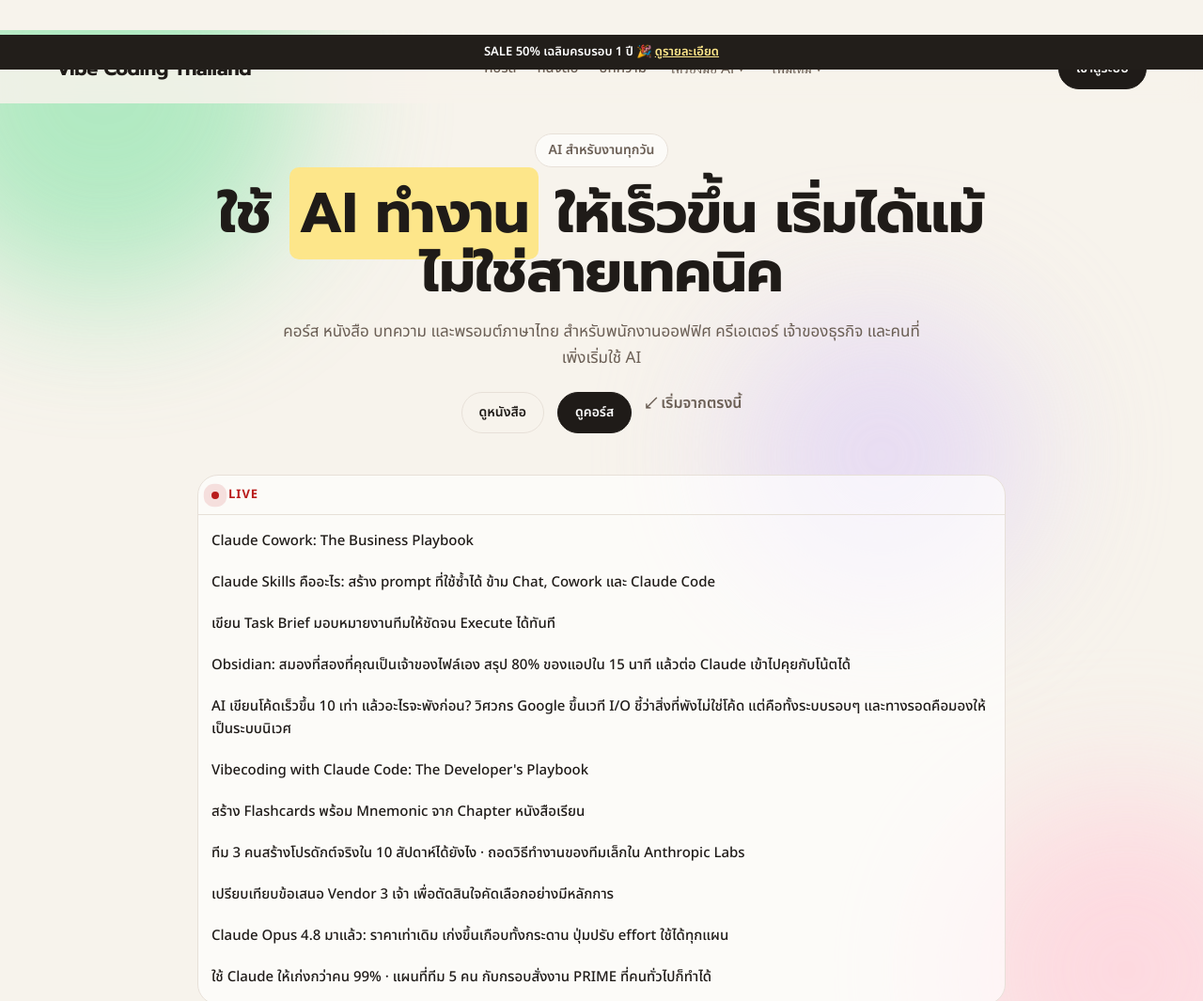
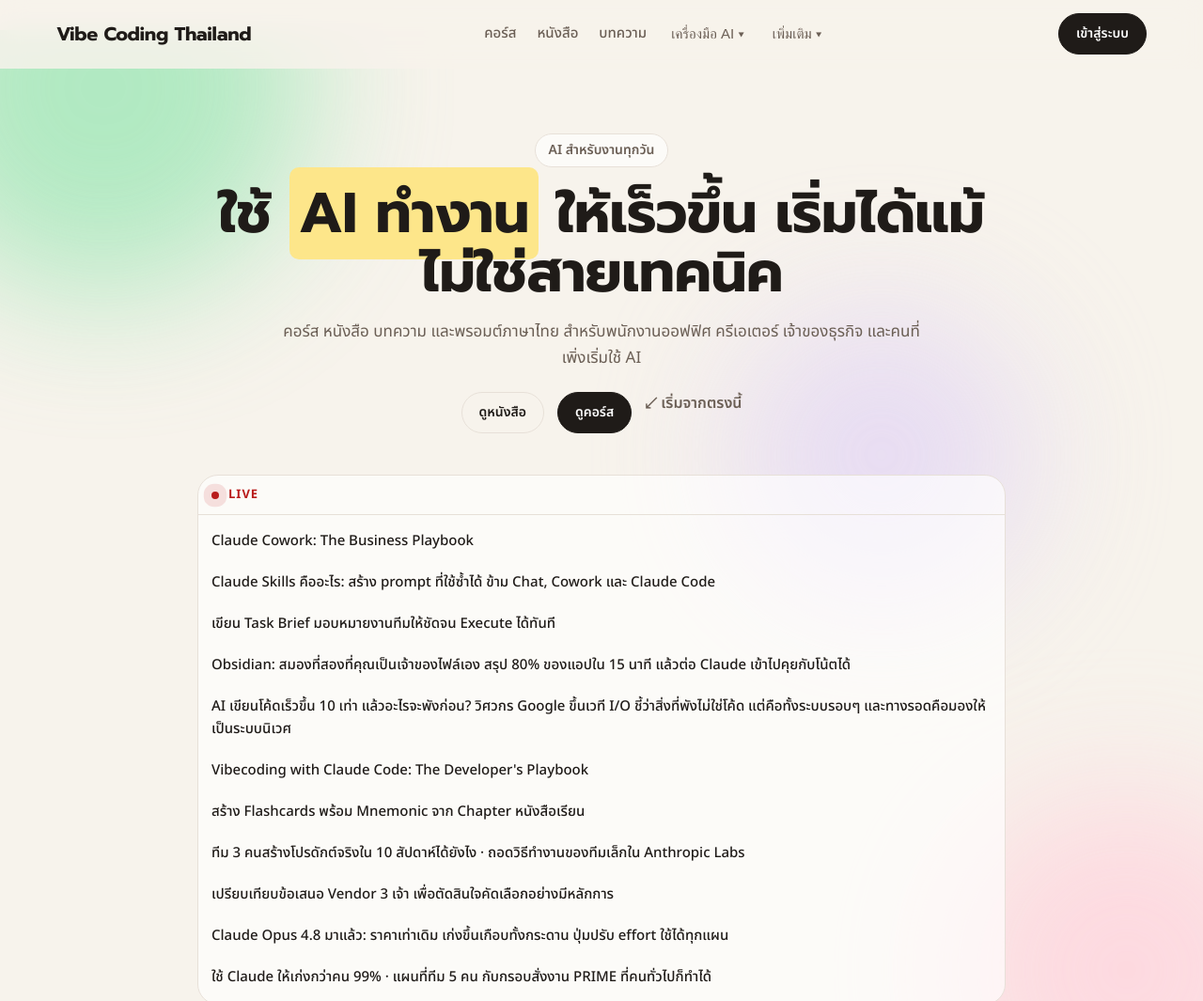
Before and after one commit to rockyvongusa-max/vibe-coding-thailand-clone, a plain HTML site: page index.html in a window 1280 px wide. Shown: the top 1065 px of the page at 94% size. Drawn offline with Linux system fonts and the light colour scheme.

Commit message:
remove sale banner

```diff
--- a/index.html
+++ b/index.html
@@ -36,10 +36,7 @@
       line-height: 1.6;
       overflow-x: hidden;
     }
-    /* Offset for fixed header + optional announcement */
-    .section-wrap, section, footer { padding-top: 24px; }
-
-    /* Decorative blobs */
+    /* Dropdowns */
     .blob {
       position: absolute;
       border-radius: 50%;
@@ -81,23 +78,6 @@
       50% { transform: translate3d(20px, -30px, 0) scale(1.05); }
     }
 
-    /* Announcement */
-    .announce {
-      position: fixed;
-      top: 0; left: 0; right: 0;
-      z-index: 60;
-      background: #221e1a;
-      color: #fff;
-      text-align: center;
-      padding: 8px 12px;
-      font-weight: 600;
-      font-size: 13px;
-      transform: translateY(-100%);
-      transition: transform .25s ease;
-    }
-    .announce.is-visible { transform: translateY(0); }
-    .announce a { color: #fde68a; text-decoration: underline; }
-
     /* Header */
     header {
       position: fixed;
@@ -109,7 +89,6 @@
       transition: border-color .2s, top .2s;
     }
     header.scrolled { border-color: var(--border); }
-    header.is-pushed { top: var(--announce-height, 0px); }
     .nav {
       max-width: 1200px;
       margin: 0 auto;
@@ -444,7 +423,6 @@
     @media (max-width: 720px) {
       .nav-links { display: none; }
       header { position: sticky; }
-      .announce { position: relative; transform: none; }
     }
 
     /* Dropdowns */
@@ -498,7 +476,6 @@
 <body>
 
     <header id="site-header">
-      <div class="announce">SALE 50% เฉลิมครบรอบ 1 ปี 🎉 <a href="#">ดูรายละเอียด</a></div>
       <nav class="nav">
         <a class="logo" href="#">Vibe Coding Thailand</a>
         <ul class="nav-links">
```
